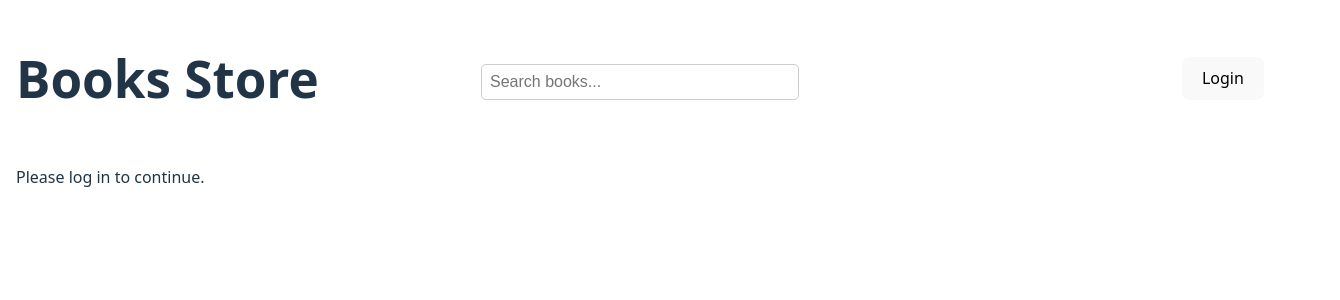
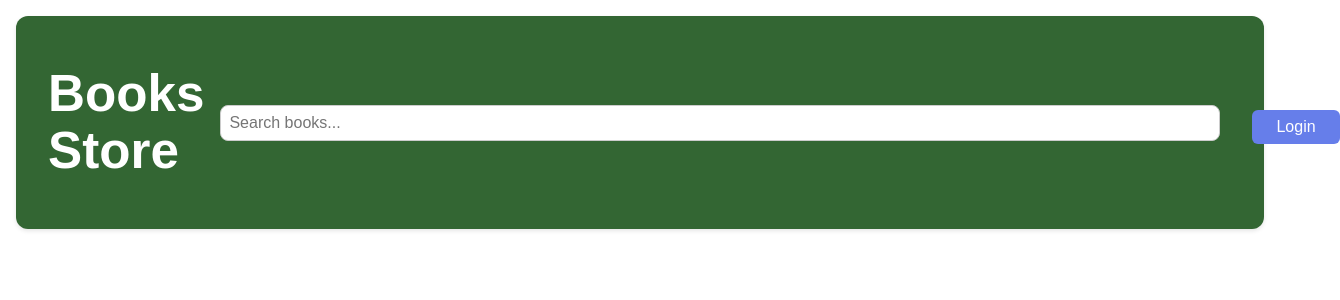
Before and after one commit to Kuzheliev/BooksStore, a React (Vite) app in the folder booksstore.client/: page / in a window 1280 px wide. Shown: the top 300 px of the page, 1340 px wide, since content can reach past the window. Built offline with nearby package versions, Linux system fonts and the light colour scheme.

Commit message:
updated search ber styling

```diff
--- a/booksstore.client/src/Home.css
+++ b/booksstore.client/src/Home.css
@@ -1,44 +1,165 @@
+/* Container */
+.home-container {
+    padding: 1rem;
+    font-family: Arial, sans-serif;
+}
 
+/* Header */
+.home-header {
+    display: flex;
+    justify-content: space-between;
+    align-items: center;
+    position: sticky;
+    top: 0;
+    background: #336633; /* хаки */
+    padding: 1rem 2rem;
+    box-shadow: 0 2px 4px rgba(0,0,0,0.1);
+    z-index: 1000;
+    color: white;
+    border-radius: 12px; /* скругление углов */
+}
+
+.header-buttons button {
+    margin-left: 1rem;
+}
+
+.header-search-input {
+    padding: 0.5rem;
+    border-radius: 8px;
+    border: 1px solid #ccc;
+    font-size: 1rem;
+    width: 250px; /* базовая ширина для мобильных и планшетов */
+    margin: 0 1rem;
+    box-sizing: border-box;
+    transition: border-color 0.2s, box-shadow 0.2s;
+}
+
+.header-search-input:focus {
+        border-color: #556cd6;
+        box-shadow: 0 0 5px rgba(85,108,214,0.4);
+ }
+/* Buttons */
+.btn {
+    padding: 0.5rem 1rem;
+    border-radius: 6px;
+    border: none;
+    cursor: pointer;
+    font-size: 1rem;
+    transition: background-color 0.2s, transform 0.1s;
+}
+
+.login-btn {
+    background-color: #667eea;
+    color: #fff;
+}
+
+    .login-btn:hover {
+        background-color: #556cd6;
+    }
+
+.logout-btn {
+    background-color: #dc2626;
+    color: #fff;
+}
+
+    .logout-btn:hover {
+        background-color: #b91c1c;
+    }
+
+/* Search container */
 .search-container {
-    position: absolute; /* fix at top */
-    top: 4rem; /* distance from top of viewport */
-    left: 50%; /* center horizontally */
-    transform: translateX(-50%);
-    width: 100%;
+    position: relative;
+    margin: 2rem auto 1rem auto;
+    width: 90%;
+    max-width: 400px;
     display: flex;
     justify-content: center;
 }
 
-/* Search input styling */
+/* Search input */
 .search-input {
     padding: 0.5rem;
-    width: 300px;
+    width: 100%;
     border-radius: 5px;
     border: 1px solid #ccc;
     font-size: 1rem;
+    box-sizing: border-box;
+    transition: border-color 0.2s, box-shadow 0.2s;
 }
 
+    .search-input:focus {
+        border-color: #667eea;
+        box-shadow: 0 0 5px rgba(102, 126, 234, 0.4);
+    }
 
-/* Books list right under search bar */
+/* Books list */
 .books-list {
     display: flex;
     flex-direction: column;
-    align-items: center; /* center the items horizontally */
-    margin-top: 0.5rem; /* small spacing under search bar */
-    gap: 0.5rem; /* space between book items */
+    align-items: center;
+    margin-top: 1rem;
+    gap: 0.5rem;
+    width: 100%;
+    max-width: 1200px;
+    margin-left: auto;
+    margin-right: auto;
 }
 
-/* Individual book card */
+/* Book card */
 .book-card {
-    width: 320px;
+    width: 90%;
+    max-width: 320px;
     border: 1px solid #ccc;
     border-radius: 5px;
     padding: 0.5rem;
     box-shadow: 0 2px 4px rgba(0,0,0,0.1);
+    transition: transform 0.2s, box-shadow 0.2s;
+    background: #fff;
+    text-align: center;
 }
 
 .book-card-link:hover .book-card {
     box-shadow: 0 4px 8px rgba(0,0,0,0.2);
     transform: translateY(-2px);
-    transition: 0.2s;
 }
+
+/* Login message */
+.login-msg {
+    text-align: center;
+    margin-top: 1rem;
+    font-weight: bold;
+}
+
+/* Мобильные устройства */
+@media (max-width: 480px) {
+    .home-header {
+        flex-direction: column;
+        align-items: stretch;
+    }
+
+    .header-search-input {
+        width: 100%;
+        margin: 0.5rem 0;
+    }
+
+    .header-buttons {
+        display: flex;
+        justify-content: center;
+        margin-top: 0.5rem;
+    }
+}
+
+/* ПК — поднять поиск выше */
+@media (min-width: 1024px) {
+    .search-container {
+        margin-top: 4rem;
+    }
+
+    .book-card {
+        width: 300px;
+    }
+
+    .header-search-input {
+        width: 1000px; /* длиннее на больших экранах */
+    }
+}
--- a/booksstore.client/src/Home.jsx
+++ b/booksstore.client/src/Home.jsx
@@ -5,7 +5,7 @@ import axios from "axios";
 import "./Home.css";
 
 function Home() {
-    const { token, user, logout } = useAuth();
+    const { token, logout } = useAuth();
     const [searchQuery, setSearchQuery] = useState("");
     const [books, setBooks] = useState([]);
 
@@ -14,7 +14,6 @@ function Home() {
         const delayDebounce = setTimeout(() => {
             const fetchBooks = async () => {
                 try {
-
                     if (!searchQuery.trim()) {
                         setBooks([]);
                         return;
@@ -24,44 +23,44 @@ function Home() {
                         params: { search: searchQuery },
                     });
                     setBooks(response.data);
-
                 } catch (err) {
                     console.error("Error fetching books:", err);
                 }
             };
 
             fetchBooks();
-        }, 500); // 500ms debounce
+        }, 500);
 
         return () => clearTimeout(delayDebounce);
     }, [searchQuery]);
 
     return (
-        <div style={{ padding: "1rem" }}>
+        <div className="home-container">
             {/* Header */}
-            <div style={{ display: "flex", justifyContent: "space-between", alignItems: "center" }}>
+            <header className="home-header">
                 <h1>Books Store</h1>
+
+                {/* Search Bar */}
                 <div>
+                    <input
+                        type="text"
+                        placeholder="Search books..."
+                        value={searchQuery}
+                        onChange={(e) => setSearchQuery(e.target.value)}
+                        className="header-search-input"
+                    />
+                </div>
+                <div className="header-buttons">
                     {!token ? (
                         <Link to="/login">
-                            <button>Login</button>
+                            <button className="btn login-btn">Login</button>
                         </Link>
                     ) : (
-                        <button onClick={logout}>Logout</button>
+                        <button className="btn logout-btn" onClick={logout}>Logout</button>
                     )}
                 </div>
-            </div>
+            </header>
 
-            {/* Search Bar */}
-            <div className="search-container">
-            <input
-                type="text"
-                placeholder="Search books..."
-                value={searchQuery}
-                onChange={(e) => setSearchQuery(e.target.value)}
-                className="search-input"
-            />
-            </div>
             {/* Books List */}
             <div className="books-list">
                 {books.length === 0 ? (
@@ -70,7 +69,7 @@ function Home() {
                     books.map((book) => (
                         <Link
                             key={book.id}
-                            to={`/books/${book.id}`}      // redirect to BookDetails page
+                            to={`/books/${book.id}`}
                             className="book-card-link"
                         >
                             <div className="book-card">
@@ -80,9 +79,6 @@ function Home() {
                     ))
                 )}
             </div>
-
-            {/* Login message */}
-            <p>{token ? "You are logged in." : "Please log in to continue."}</p>
         </div>
     );
 }
```
Also changed, not shown: 15 other files (tests, documents, lock files or other folders).
